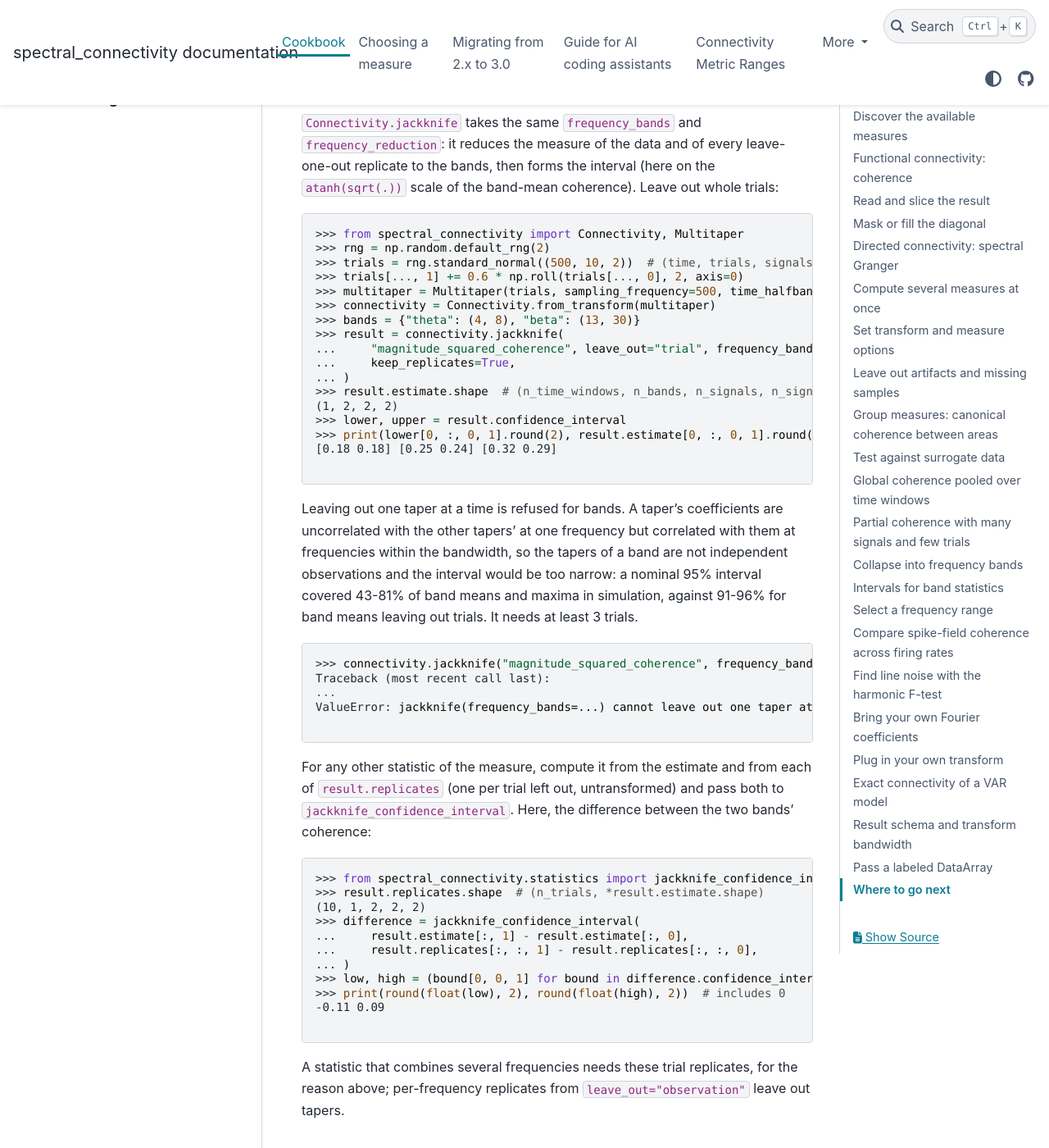
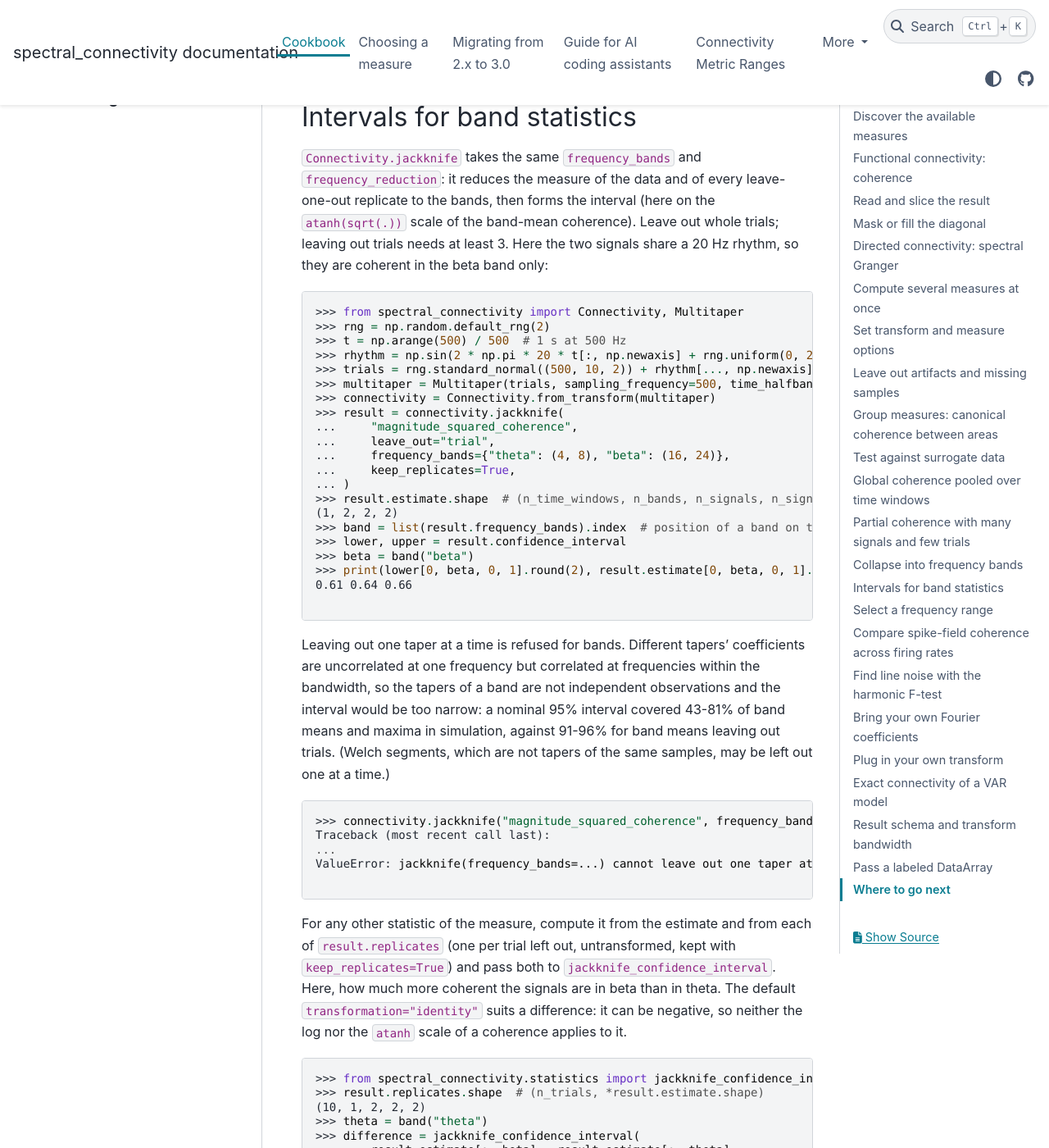
Before and after one commit to Eden-Kramer-Lab/spectral_connectivity, a Sphinx documentation site: the page built from docs/cookbook.md, in a window 1280 px wide and 1400 px high, scrolled down 16136 px. Shown: the whole window at 82% size. Built offline with Sphinx 7.4.7 and the PyData theme 0.15.4, drawn with Linux system fonts in a browser that asks for light colours; pages that are not in the unit, such as notebooks, are missing from menus; the version number could not be read and is left out; some of the changed text lies outside the part shown.

Commit message:
Document band jackknives: Welch segments, phase_slope_index, recipes
- jackknife Notes: different tapers' coefficients are uncorrelated at one
  frequency but correlated (0.3-0.6) a few bins apart; Welch segments may
  be left out one at a time; phase_slope_index measured 92.8-94.7% with
  taper replicates against 95.0-95.3% with trials, and delay is
  unmeasured, so trial replicates remain the safe choice for other
  statistics over frequencies.
- JackknifeResult.replicates opens with that advice.
- The cookbook recipe couples the signals in one band, names bands
  through JackknifeResult.frequency_bands, and forms an interval for the
  beta-minus-theta difference that excludes 0, saying why identity suits
  a difference; Collapse into frequency bands links to it.
- One sentence each in the README uncertainty paragraph, the assistant
  guide's Uncertainty section, frequency_band_reduce, and the wrappers'
  frequency_bands, pointing to jackknife(..., frequency_bands=...).
- CHANGELOG: allowed units (trials, expectation_type='trials', one taper
  per trial, Welch segments), band maxima from trial replicates covered
  83-93%, keep_replicates and the new optional fields.

Co-Authored-By: Claude Opus 5.5 <noreply@anthropic.com>

````diff
--- a/docs/cookbook.md
+++ b/docs/cookbook.md
@@ -734,42 +734,52 @@ bands. The `frequency` axis is replaced by a labeled `band` axis.
 
 ```
 
+For a confidence interval on a band value, see
+[Intervals for band statistics](#intervals-for-band-statistics).
+
 ## Intervals for band statistics
 
 `Connectivity.jackknife` takes the same `frequency_bands` and
 `frequency_reduction`: it reduces the measure of the data and of every
 leave-one-out replicate to the bands, then forms the interval (here on the
-`atanh(sqrt(.))` scale of the band-mean coherence). Leave out whole trials:
+`atanh(sqrt(.))` scale of the band-mean coherence). Leave out whole trials;
+leaving out trials needs at least 3. Here the two signals share a 20 Hz
+rhythm, so they are coherent in the beta band only:
 
 ```python
 >>> from spectral_connectivity import Connectivity, Multitaper
 >>> rng = np.random.default_rng(2)
->>> trials = rng.standard_normal((500, 10, 2))  # (time, trials, signals)
->>> trials[..., 1] += 0.6 * np.roll(trials[..., 0], 2, axis=0)
+>>> t = np.arange(500) / 500  # 1 s at 500 Hz
+>>> rhythm = np.sin(2 * np.pi * 20 * t[:, np.newaxis] + rng.uniform(0, 2 * np.pi, 10))
+>>> trials = rng.standard_normal((500, 10, 2)) + rhythm[..., np.newaxis]  # (time, trials, signals)
 >>> multitaper = Multitaper(trials, sampling_frequency=500, time_halfbandwidth_product=3)
 >>> connectivity = Connectivity.from_transform(multitaper)
->>> bands = {"theta": (4, 8), "beta": (13, 30)}
 >>> result = connectivity.jackknife(
-...     "magnitude_squared_coherence", leave_out="trial", frequency_bands=bands,
+...     "magnitude_squared_coherence",
+...     leave_out="trial",
+...     frequency_bands={"theta": (4, 8), "beta": (16, 24)},
 ...     keep_replicates=True,
 ... )
 >>> result.estimate.shape  # (n_time_windows, n_bands, n_signals, n_signals)
 (1, 2, 2, 2)
+>>> band = list(result.frequency_bands).index  # position of a band on the band axis
 >>> lower, upper = result.confidence_interval
->>> print(lower[0, :, 0, 1].round(2), result.estimate[0, :, 0, 1].round(2), upper[0, :, 0, 1].round(2))
-[0.18 0.18] [0.25 0.24] [0.32 0.29]
+>>> beta = band("beta")
+>>> print(lower[0, beta, 0, 1].round(2), result.estimate[0, beta, 0, 1].round(2), upper[0, beta, 0, 1].round(2))
+0.61 0.64 0.66
 
 ```
 
-Leaving out one taper at a time is refused for bands. A taper's coefficients
-are uncorrelated with the other tapers' at one frequency but correlated with
-them at frequencies within the bandwidth, so the tapers of a band are not
-independent observations and the interval would be too narrow: a nominal 95%
-interval covered 43-81% of band means and maxima in simulation, against
-91-96% for band means leaving out trials. It needs at least 3 trials.
+Leaving out one taper at a time is refused for bands. Different tapers'
+coefficients are uncorrelated at one frequency but correlated at frequencies
+within the bandwidth, so the tapers of a band are not independent
+observations and the interval would be too narrow: a nominal 95% interval
+covered 43-81% of band means and maxima in simulation, against 91-96% for
+band means leaving out trials. (Welch segments, which are not tapers of the
+same samples, may be left out one at a time.)
 
 ```python
->>> connectivity.jackknife("magnitude_squared_coherence", frequency_bands=bands)
+>>> connectivity.jackknife("magnitude_squared_coherence", frequency_bands={"beta": (16, 24)})
 Traceback (most recent call last):
 ...
 ValueError: jackknife(frequency_bands=...) cannot leave out one taper at a time (leave_out='observation' with expectation_type='trials_tapers'): ...
@@ -777,27 +787,29 @@ ValueError: jackknife(frequency_bands=...) cannot leave out one taper at a time
 ```
 
 For any other statistic of the measure, compute it from the estimate and from
-each of `result.replicates` (one per trial left out, untransformed) and pass
-both to `jackknife_confidence_interval`. Here, the difference between the two
-bands' coherence:
+each of `result.replicates` (one per trial left out, untransformed, kept with
+`keep_replicates=True`) and pass both to `jackknife_confidence_interval`.
+Here, how much more coherent the signals are in beta than in theta. The
+default `transformation="identity"` suits a difference: it can be negative,
+so neither the log nor the `atanh` scale of a coherence applies to it.
 
 ```python
 >>> from spectral_connectivity.statistics import jackknife_confidence_interval
 >>> result.replicates.shape  # (n_trials, *result.estimate.shape)
 (10, 1, 2, 2, 2)
+>>> theta = band("theta")
 >>> difference = jackknife_confidence_interval(
-...     result.estimate[:, 1] - result.estimate[:, 0],
-...     result.replicates[:, :, 1] - result.replicates[:, :, 0],
+...     result.estimate[:, beta] - result.estimate[:, theta],
+...     result.replicates[:, :, beta] - result.replicates[:, :, theta],
 ... )
 >>> low, high = (bound[0, 0, 1] for bound in difference.confidence_interval)
->>> print(round(float(low), 2), round(float(high), 2))  # includes 0
--0.11 0.09
+>>> print(round(float(low), 2), round(float(high), 2))  # excludes 0
+0.6 0.66
 
 ```
 
-A statistic that combines several frequencies needs these trial replicates,
-for the reason above; per-frequency replicates from `leave_out="observation"`
-leave out tapers.
+Do not average replicates from the default `leave_out="observation"` over
+frequencies: they leave out tapers, and the interval comes out too narrow.
 
 ## Select a frequency range
 
````
Also changed, not shown: CHANGELOG.md (+17 -10 lines), README.md (+3 -0 lines), docs/llm_guide.md (+10 -3 lines), 3 other files.
